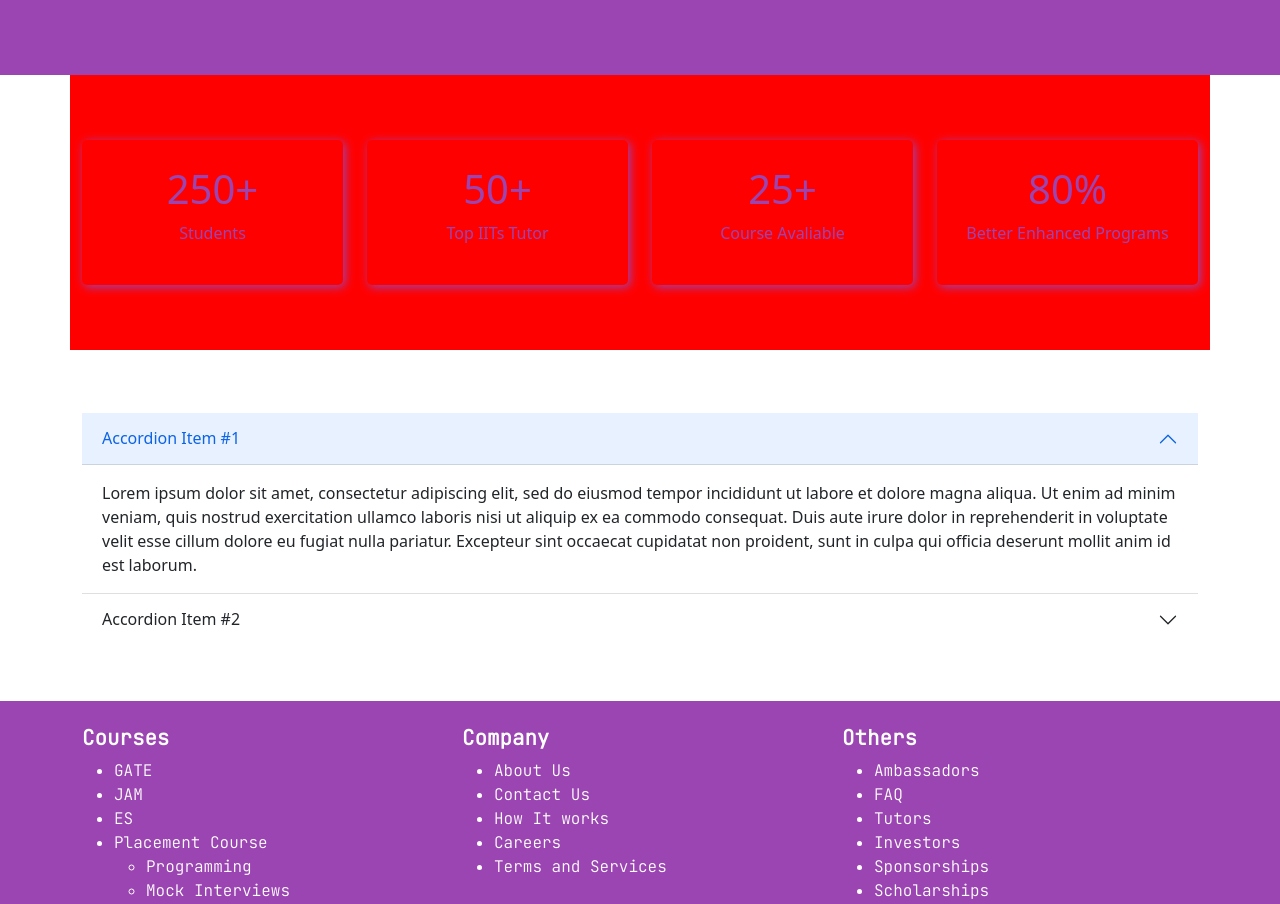
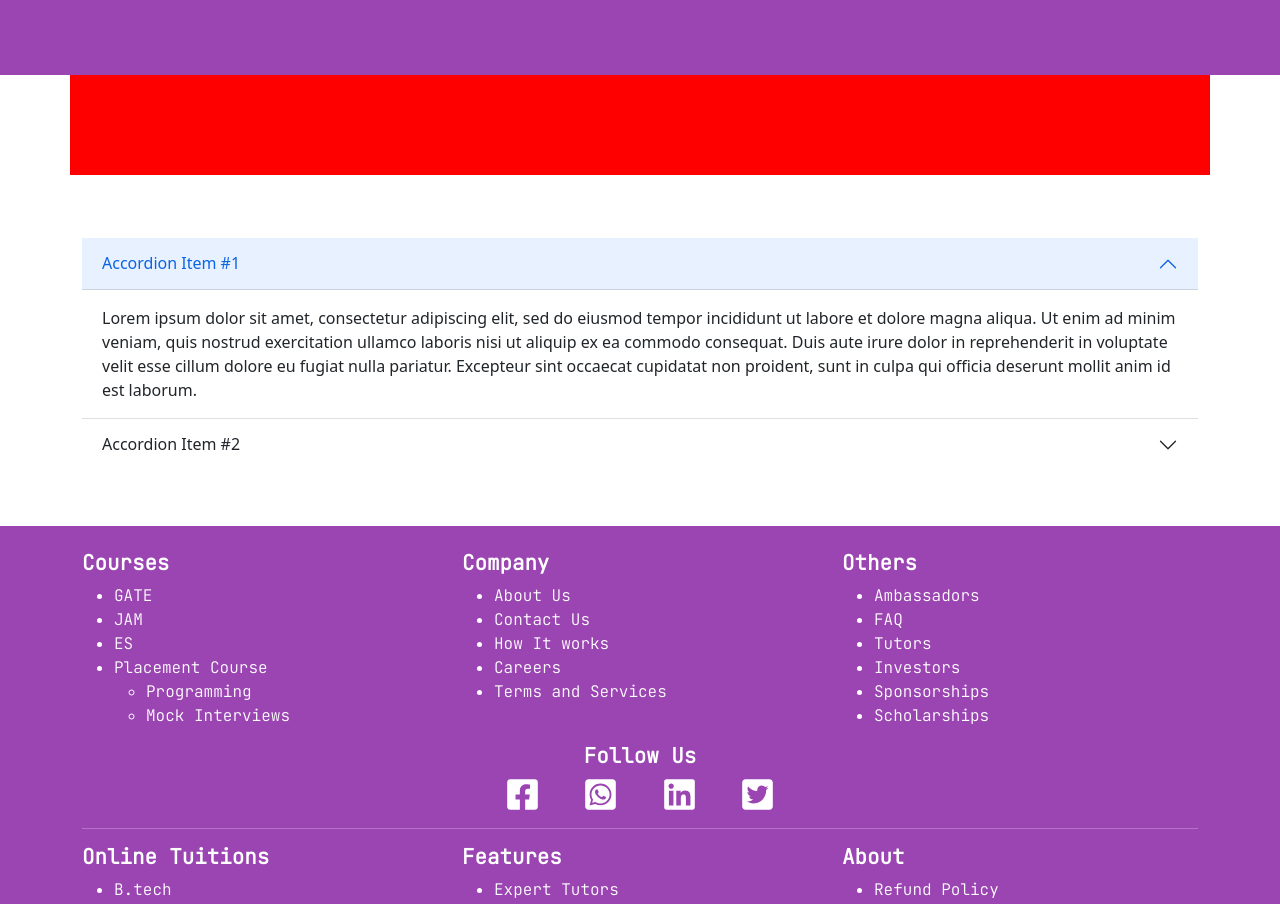
Before and after one commit to Abhijitgayen/EDVENTURE, a React (Create React App) app: page / in a window 1280 px wide. Shown: the part 780-1684 px from the top of the page. Built offline with nearby package versions, Linux system fonts and the light colour scheme.

Commit message:
css error pe

```diff
--- a/src/components/Home.js
+++ b/src/components/Home.js
@@ -21,7 +21,7 @@
                     </Container>
                 </header>
                 <Container className='home_mid_f' >
-                    <Row className='justify-content-center'>
+                    <Row className='justify-content-center' hidden>
                         <Col className='home_cb col-12 col-sm-6 col-md-3'>
                             <div className='home_card '>
                             <h1>250+</h1>
```
